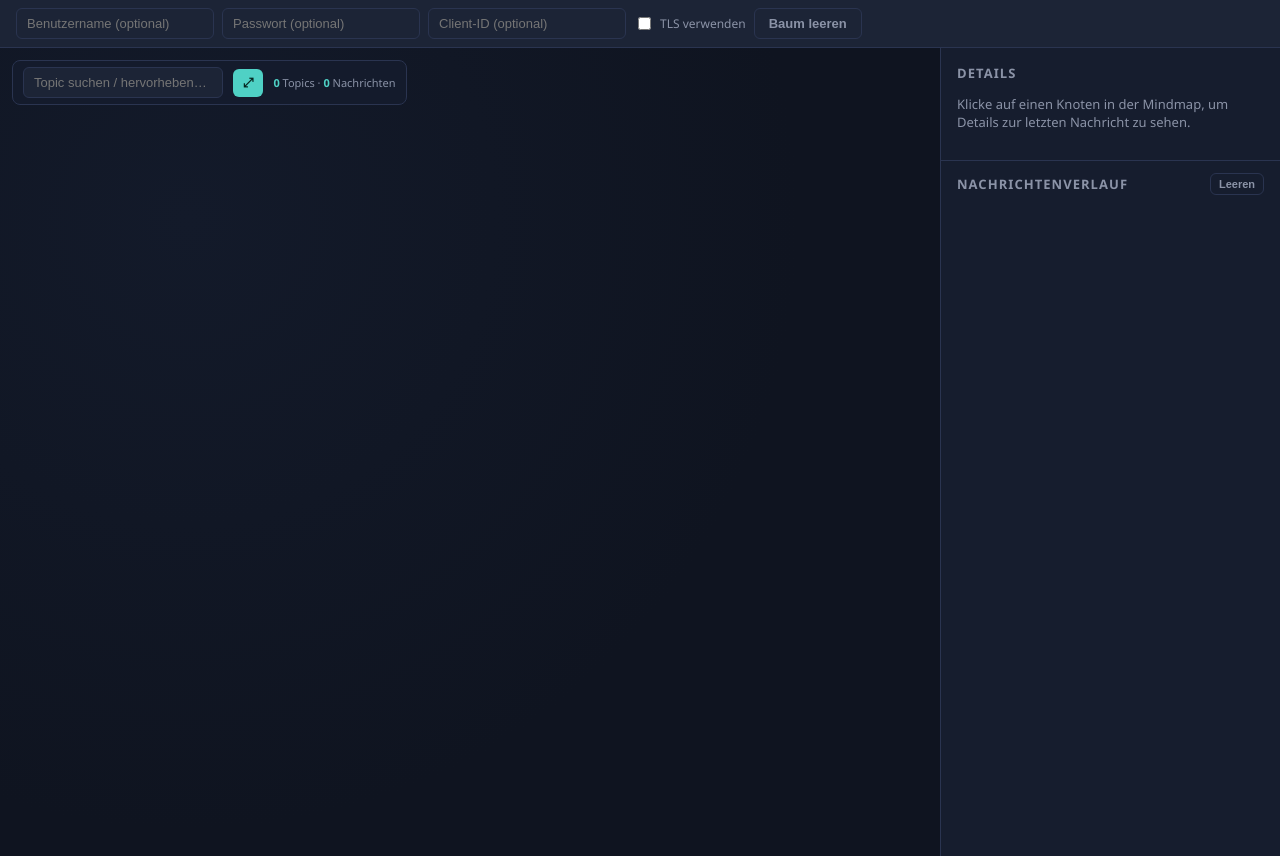
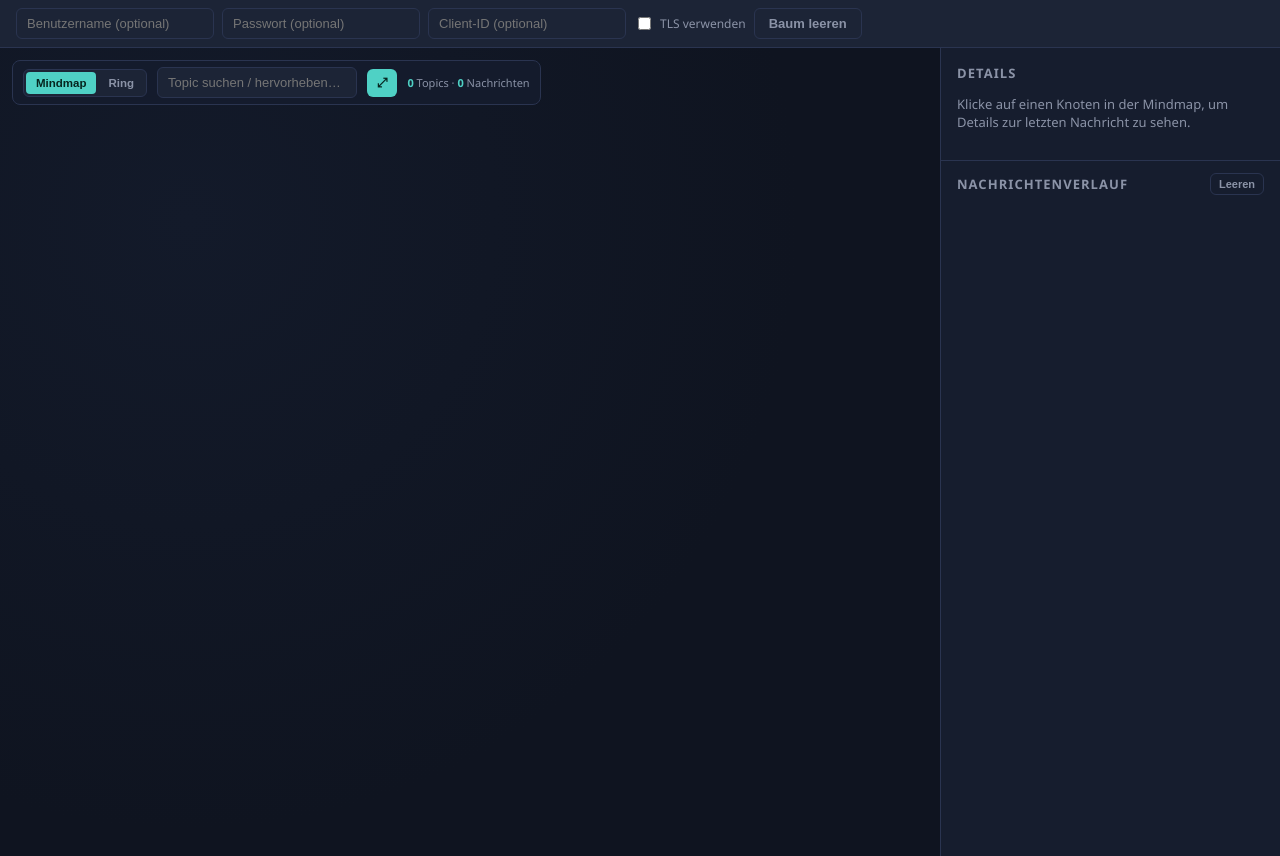
Before and after one commit to Scorch1262/MQTT-Diagram-MK1, a Flask app: page / in a window 1280 px wide. Shown: the part 52-908 px from the top of the page. Run offline with Flask 3, Linux system fonts and the light colour scheme.

Commit message:
v1.5.0
Ring-Ansicht als Alternative zur Mindmap hinzugefügt (v1.5.0)

- Umschaltbare Ring-Ansicht (Canvas) nach Vorbild von
  MQTT-Monitor-Dashboard-MK1: Broker in der Mitte, Topics auf einem
  Ring, pulsierende Verbindungslinien bei neuen Nachrichten
- Teilt Farblogik, Detailanzeige und Suchfunktion mit der Mindmap
- Kein separater Client-Ring, da dieses Programm nur als Abonnent an
  einem externen Broker hängt (keine Client-ID-Sichtbarkeit)
- Fix: Sichtbarkeits-Umschaltung der SVG-Mindmap über CSS-Klasse statt
  .hidden-Property (bei <svg> in Chromium nicht zuverlässig)

```diff
--- a/static/css/style.css
+++ b/static/css/style.css
@@ -149,6 +149,36 @@ label.checkbox { font-size: 12px; color: var(--text-dim); display: flex; align-i
 #stats { font-size: 11px; color: var(--text-dim); white-space: nowrap; }
 #stats span { color: var(--accent); font-weight: 700; }
 
+#view-toggle {
+  display: flex;
+  gap: 2px;
+  background: var(--bg-panel-alt);
+  border: 1px solid var(--border);
+  border-radius: 6px;
+  padding: 2px;
+}
+.view-btn {
+  background: transparent;
+  color: var(--text-dim);
+  padding: 5px 10px;
+  font-size: 11.5px;
+  border-radius: 4px;
+}
+.view-btn:hover { filter: none; color: var(--text); }
+.view-btn.active {
+  background: var(--accent);
+  color: #06251f;
+}
+
+#graph, #ring-canvas {
+  width: 100%; height: 100%; display: block; cursor: grab;
+}
+#ring-canvas { position: absolute; top: 0; left: 0; }
+#ring-canvas:active { cursor: grabbing; }
+/* SVG-Elemente spiegeln .hidden nicht zuverlässig auf das Attribut –
+   Sichtbarkeit der beiden Ansichten daher über diese Klasse steuern */
+.view-hidden { display: none !important; }
+
 #side-panel {
   width: 340px;
   min-width: 340px;
--- a/static/js/app.js
+++ b/static/js/app.js
@@ -390,7 +390,9 @@
     render();
   });
 
-  document.getElementById("fit-btn").addEventListener("click", fitToScreen);
+  document.getElementById("fit-btn").addEventListener("click", () => {
+    if (currentView === "mindmap") fitToScreen();
+  });
 
   function fitToScreen() {
     const positions = Array.from(layoutPositions.values());
@@ -407,5 +409,206 @@
       .call(zoom.transform, d3.zoomIdentity.translate(tx, ty).scale(scale));
   }
 
-  window.addEventListener("resize", () => render());
+  window.addEventListener("resize", () => {
+    if (currentView === "mindmap") render();
+  });
+
+  // =====================================================================
+  // Ring-Ansicht (Canvas) – alternative Darstellung nach dem Vorbild des
+  // MQTT-Monitor-Dashboard-MK1: Broker in der Mitte, Topics als Knoten auf
+  // einem Ring darum herum. Bei jeder Nachricht pulsiert die Verbindung
+  // zwischen Broker und dem betroffenen Topic auf. Eine eigene Client-Ebene
+  // gibt es hier nicht, da dieses Programm als reiner Subscriber an einem
+  // beliebigen externen Broker hängt und somit (anders als der eingebettete
+  // Broker im Vorbild) keine Kenntnis über einzelne MQTT-Clients hat – nur
+  // über Topics und deren Nachrichten.
+  // =====================================================================
+
+  let currentView = "mindmap";
+  const ringCanvas = document.getElementById("ring-canvas");
+  const ringCtx = ringCanvas.getContext("2d");
+  const ringFlashes = []; // { id, ts }
+  let ringAnimHandle = null;
+
+  function ringTopicNodes() {
+    const hasChildren = new Set();
+    for (const n of nodesById.values()) {
+      if (n.parent_id) hasChildren.add(n.parent_id);
+    }
+    const leaves = [];
+    for (const n of nodesById.values()) {
+      if (n.id === ROOT_ID) continue;
+      if (!hasChildren.has(n.id)) leaves.push(n);
+    }
+    leaves.sort((a, b) => a.id.localeCompare(b.id));
+    return leaves;
+  }
+
+  function ringNodeDepth(id) {
+    let depth = 0;
+    let node = nodesById.get(id);
+    while (node && node.parent_id && node.parent_id !== ROOT_ID) {
+      node = nodesById.get(node.parent_id);
+      depth++;
+    }
+    return depth + 1;
+  }
+
+  function resizeRingCanvas() {
+    const wrap = document.getElementById("graph-wrap");
+    ringCanvas.width = wrap.clientWidth;
+    ringCanvas.height = wrap.clientHeight;
+  }
+
+  function drawRing() {
+    resizeRingCanvas();
+    const w = ringCanvas.width, h = ringCanvas.height;
+    const cx = w / 2, cy = h / 2;
+    const radius = Math.max(120, Math.min(w, h) * 0.42);
+    ringCtx.clearRect(0, 0, w, h);
+
+    updateBranchColorScale();
+    const topics = ringTopicNodes();
+    const now = performance.now();
+
+    // veraltete Flashes entfernen
+    while (ringFlashes.length && now - ringFlashes[0].ts > 900) ringFlashes.shift();
+    const flashAge = new Map();
+    for (const f of ringFlashes) {
+      const age = now - f.ts;
+      if (!flashAge.has(f.id) || flashAge.get(f.id) > age) flashAge.set(f.id, age);
+    }
+
+    const rootNode = nodesById.get(ROOT_ID);
+    const brokerFlash = flashAge.has(ROOT_ID) ? Math.max(0, 1 - flashAge.get(ROOT_ID) / 900) : 0;
+
+    const positions = new Map();
+    topics.forEach((t, i) => {
+      const angle = (i / Math.max(topics.length, 1)) * 2 * Math.PI - Math.PI / 2;
+      positions.set(t.id, {
+        x: cx + Math.cos(angle) * radius,
+        y: cy + Math.sin(angle) * radius,
+      });
+    });
+
+    // ---- Verbindungslinien Broker <-> Topic ----
+    topics.forEach((t) => {
+      const p = positions.get(t.id);
+      const age = flashAge.get(t.id);
+      const flash = age !== undefined ? Math.max(0, 1 - age / 900) : 0;
+      const dimmed = searchTerm && !matchesSearch({ id: t.id, data: t });
+      const color = colorFor(t.id, ringNodeDepth(t.id));
+      ringCtx.beginPath();
+      ringCtx.moveTo(cx, cy);
+      ringCtx.lineTo(p.x, p.y);
+      if (flash > 0) {
+        ringCtx.strokeStyle = `rgba(246, 173, 85, ${0.35 + flash * 0.65})`;
+        ringCtx.lineWidth = 1.5 + flash * 3.5;
+      } else {
+        ringCtx.strokeStyle = dimmed ? "rgba(255,255,255,0.08)" : hexToRgba(color, 0.35);
+        ringCtx.lineWidth = 1.4;
+      }
+      ringCtx.stroke();
+    });
+
+    // ---- Broker-Knoten (Mitte) ----
+    const brokerR = 26 + brokerFlash * 6;
+    ringCtx.beginPath();
+    ringCtx.arc(cx, cy, brokerR, 0, 2 * Math.PI);
+    ringCtx.fillStyle = brokerFlash > 0 ? "#f6ad55" : ROOT_COLOR;
+    ringCtx.fill();
+    ringCtx.lineWidth = 2;
+    ringCtx.strokeStyle = "rgba(255,255,255,0.4)";
+    ringCtx.stroke();
+    ringCtx.fillStyle = "#06251f";
+    ringCtx.font = "bold 11px " + getComputedStyle(document.body).fontFamily;
+    ringCtx.textAlign = "center";
+    ringCtx.textBaseline = "middle";
+    ringCtx.fillText("BROKER", cx, cy);
+
+    // ---- Topic-Knoten ----
+    topics.forEach((t) => {
+      const p = positions.get(t.id);
+      const age = flashAge.get(t.id);
+      const flash = age !== undefined ? Math.max(0, 1 - age / 900) : 0;
+      const dimmed = searchTerm && !matchesSearch({ id: t.id, data: t });
+      const color = colorFor(t.id, ringNodeDepth(t.id));
+      const r = 6 + Math.min(10, Math.log2((t.msg_count || 0) + 1)) + flash * 3;
+
+      ringCtx.beginPath();
+      ringCtx.arc(p.x, p.y, r, 0, 2 * Math.PI);
+      ringCtx.fillStyle = flash > 0 ? "#f6ad55" : (dimmed ? "rgba(255,255,255,0.15)" : color);
+      ringCtx.fill();
+      ringCtx.lineWidth = t.id === selectedNodeId ? 2.5 : 1.2;
+      ringCtx.strokeStyle = t.id === selectedNodeId ? "#ffffff" : "rgba(255,255,255,0.35)";
+      ringCtx.stroke();
+
+      if (!dimmed || flash > 0) {
+        ringCtx.fillStyle = "#e7ecf7";
+        ringCtx.font = "10.5px " + getComputedStyle(document.body).fontFamily;
+        ringCtx.textAlign = "center";
+        ringCtx.textBaseline = "top";
+        const label = (t.name || t.id).length > 16 ? (t.name || t.id).slice(0, 15) + "…" : (t.name || t.id);
+        ringCtx.fillText(label, p.x, p.y + r + 3);
+      }
+    });
+
+    ringClickTargets = topics.map((t) => ({ id: t.id, x: positions.get(t.id).x, y: positions.get(t.id).y, r: 14 }));
+  }
+
+  function hexToRgba(hex, alpha) {
+    const c = d3.color(hex);
+    if (!c) return `rgba(255,255,255,${alpha})`;
+    const rgb = c.rgb();
+    return `rgba(${rgb.r},${rgb.g},${rgb.b},${alpha})`;
+  }
+
+  let ringClickTargets = [];
+  ringCanvas.addEventListener("click", (event) => {
+    const rect = ringCanvas.getBoundingClientRect();
+    const x = event.clientX - rect.left, y = event.clientY - rect.top;
+    for (const t of ringClickTargets) {
+      if (Math.hypot(t.x - x, t.y - y) <= t.r) {
+        selectNode(t.id);
+        break;
+      }
+    }
+  });
+
+  function ringLoop() {
+    if (currentView !== "ring") return;
+    drawRing();
+    ringAnimHandle = requestAnimationFrame(ringLoop);
+  }
+
+  function switchView(view) {
+    if (view === currentView) return;
+    currentView = view;
+    // Hinweis: <svg>-Elemente spiegeln die .hidden-Property nicht
+    // zuverlässig auf das HTML-Attribut zurück (anders als bei
+    // gewöhnlichen HTML-Elementen), daher hier explizit über eine
+    // CSS-Klasse steuern statt über .hidden/[hidden].
+    document.getElementById("graph").classList.toggle("view-hidden", view !== "mindmap");
+    ringCanvas.classList.toggle("view-hidden", view !== "ring");
+    document.getElementById("btn-view-mindmap").classList.toggle("active", view === "mindmap");
+    document.getElementById("btn-view-ring").classList.toggle("active", view === "ring");
+    if (ringAnimHandle) cancelAnimationFrame(ringAnimHandle);
+    if (view === "mindmap") {
+      render();
+    } else {
+      ringLoop();
+    }
+  }
+
+  document.getElementById("btn-view-mindmap").addEventListener("click", () => switchView("mindmap"));
+  document.getElementById("btn-view-ring").addEventListener("click", () => switchView("ring"));
+  document.getElementById("btn-view-mindmap").classList.add("active");
+
+  // Jede Nachricht auch als Ring-Flash vormerken (unabhängig von der
+  // aktuell sichtbaren Ansicht, damit ein Wechsel keine Nachrichten verpasst)
+  socket.on("message", (msg) => {
+    const leafId = msg.path[msg.path.length - 1];
+    ringFlashes.push({ id: leafId, ts: performance.now() });
+    ringFlashes.push({ id: ROOT_ID, ts: performance.now() });
+  });
 })();
--- a/templates/index.html
+++ b/templates/index.html
@@ -38,9 +38,14 @@
   <main id="app">
     <section id="graph-wrap">
       <svg id="graph"></svg>
+      <canvas id="ring-canvas" class="view-hidden"></canvas>
       <div id="graph-toolbar">
+        <div id="view-toggle">
+          <button type="button" class="view-btn" id="btn-view-mindmap" data-view="mindmap">Mindmap</button>
+          <button type="button" class="view-btn" id="btn-view-ring" data-view="ring">Ring</button>
+        </div>
         <input type="text" id="search-box" placeholder="Topic suchen / hervorheben…" />
-        <button type="button" id="fit-btn" title="Baum einpassen">⤢</button>
+        <button type="button" id="fit-btn" title="Ansicht einpassen">⤢</button>
         <div id="stats">
           <span id="node-count">0</span> Topics ·
           <span id="msg-total">0</span> Nachrichten
```
Also changed, not shown: CHANGELOG.md, README.md, 3 other files.
